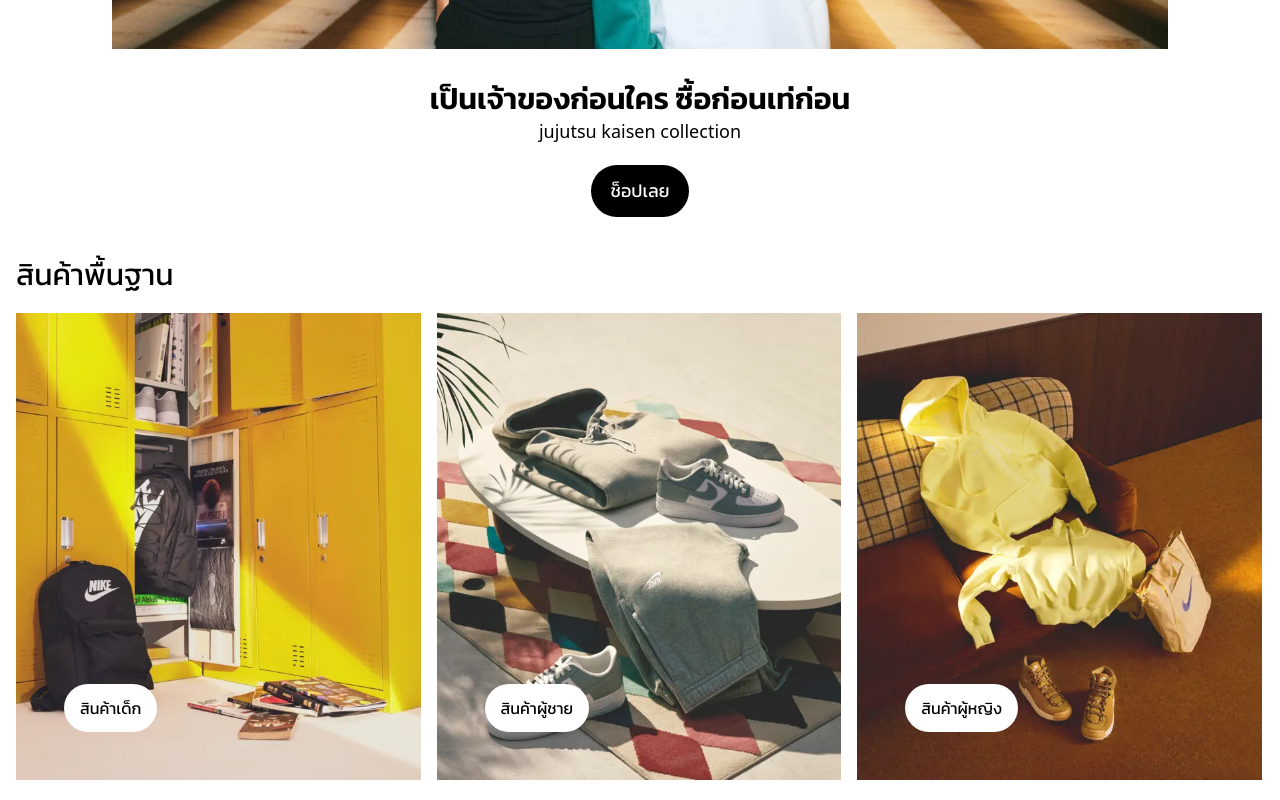
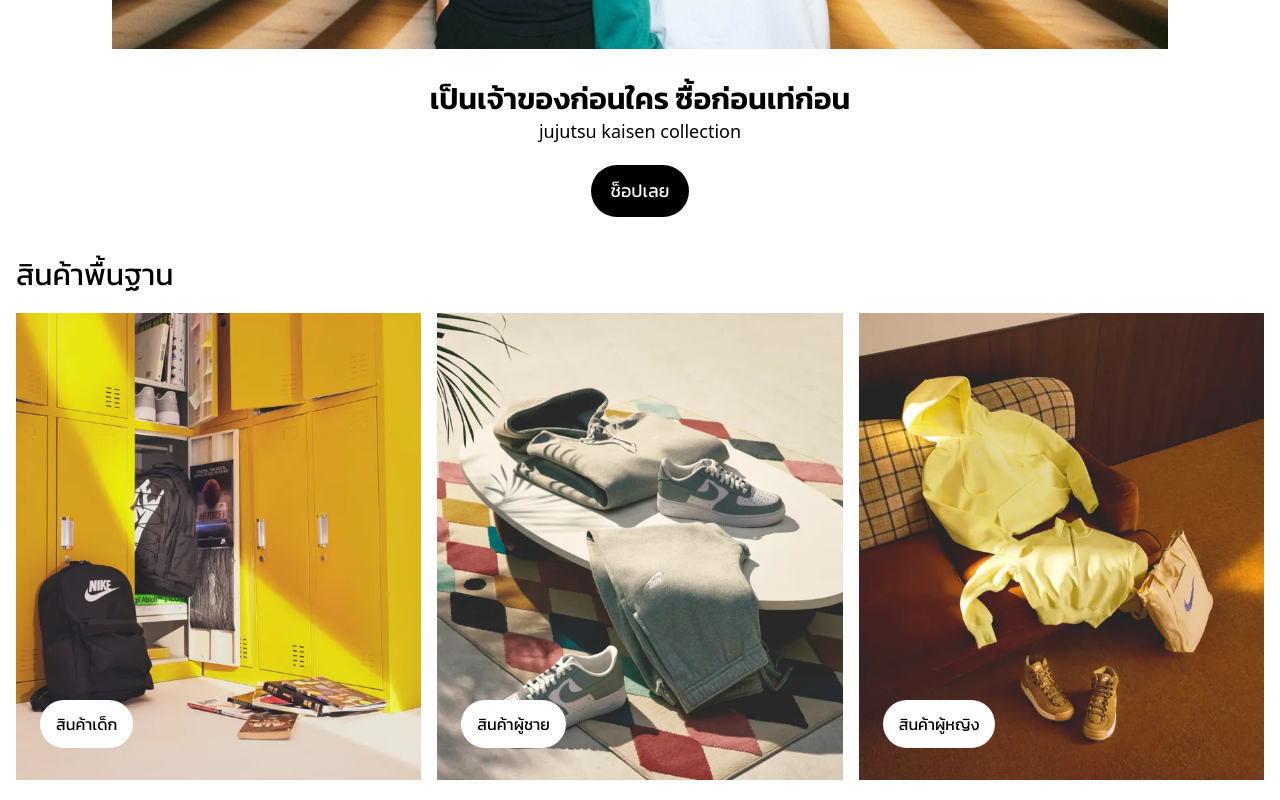
Before and after one commit to PPZeen/Clothing4U, a React (Vite) app in the folder client/: page / in a window 1280 px wide. Shown: the part 1191-1991 px from the top of the page. Built offline with nearby package versions, Linux system fonts and the light colour scheme; no server answers.

Commit message:
update vercel

```diff
--- a/client/src/components/CartModal.jsx
+++ b/client/src/components/CartModal.jsx
@@ -120,10 +120,10 @@ export default function CartModal ({showCart, setShowCart}) {
                                     <div className="my-5 border-y h-[76%] overflow-auto">
                                         {cartData.map(cart => (
                                             <div className="my-1 grid grid-cols-4 h-[29%] gap-1 border-b pb-2" key={cart._id}>
-                                                <div className="py-2">
-                                                    <Image className="h-full aspect-square object-cover" src={cart.photo}/>
+                                                <div className="h-full py-1 aspect-square">
+                                                    <Image className="h-full object-cover" src={cart.photo}/>
                                                 </div>
-                                                <div className="h-full ml-2 py-2 col-span-2 flex flex-col justify-between font-kanit tracking-tighter leading-tight drop-shadow-sm overflow-hidden">
+                                                <div className="ml-2 py-2 col-span-2 flex flex-col justify-between font-kanit tracking-tighter leading-tight drop-shadow-sm overflow-hidden">
                                                     <div>
                                                         <h1>{cart.title}</h1>
                                                         <h2 className="font-light text-neutral-400 leading-tight">size: {cart.gender} {cart.size.toUpperCase()}</h2>
--- a/client/src/index.css
+++ b/client/src/index.css
@@ -43,10 +43,12 @@ button.home-info-1 {
     @apply w-[10px] h-[10px]
 }
 /* --------------------- End swiper slider ---------------------*/
+div.home-info-2 {
+    @apply absolute bottom-0 left-0 w-full pb-8 pl-6 max-lg:pb-4 max-lg:pl-3 max-md:pb-2 max-md:pl-1
+}
 
-button.home-info-2 {
-    @apply absolute bottom-12 left-12 max-md:bottom-6 max-md:left-6 max-sm:bottom-2 max-sm:left-2 max-sm:px-3
-           px-4 py-3 max-md:py-2 bg-white font-normal rounded-full font-kanit hover:bg-neutral-300 max-sm:text-xs
+div.home-info-2 > button {
+    @apply max-sm:px-3 px-4 py-3 max-md:py-2 bg-white font-normal rounded-full font-kanit hover:bg-neutral-300 max-sm:text-xs
 }
 
 .ex-keyword > a {
--- a/client/src/pages/IndexPage.jsx
+++ b/client/src/pages/IndexPage.jsx
@@ -108,18 +108,24 @@ export default function IndexPage() {
 
             <div className="mt-5 max-md:mt-1">
                 <h1 className="font-kanit py-5 max-md:py-2 text-3xl max-md:text-xl max-sm:text-lg">สินค้าพื้นฐาน</h1>
-                <div className="grid grid-cols-3 gap-4 h-[36.5vw] aspect-[8/3] overflow-hidden">
+                <div className="grid grid-cols-3 w-full gap-4 h-[36.5vw] aspect-[8/3] overflow-hidden">
                     <div className="relative">
                         <img className="object-cover h-full" src={h6}/>
-                        <button className="home-info-2" onClick={() => search("kid")}>สินค้าเด็ก</button>
+                        <div className="home-info-2">
+                            <button onClick={() => search("kid")}>สินค้าเด็ก</button>
+                        </div>
                     </div>
                     <div className="relative">
                         <img className="object-cover h-full" src={h7}/>
-                        <button className="home-info-2" onClick={() => search("male")}>สินค้าผู้ชาย</button>
+                        <div className="home-info-2">
+                            <button onClick={() => search("male")}>สินค้าผู้ชาย</button>
+                        </div>
                     </div>
                     <div className="relative">
                         <img className="object-cover h-full" src={h8}/>
-                        <button className="home-info-2" onClick={() => search("female")}>สินค้าผู้หญิง</button>
+                        <div className="home-info-2">
+                            <button onClick={() => search("female")}>สินค้าผู้หญิง</button>
+                        </div>
                     </div>
                 </div>
             </div>
```
